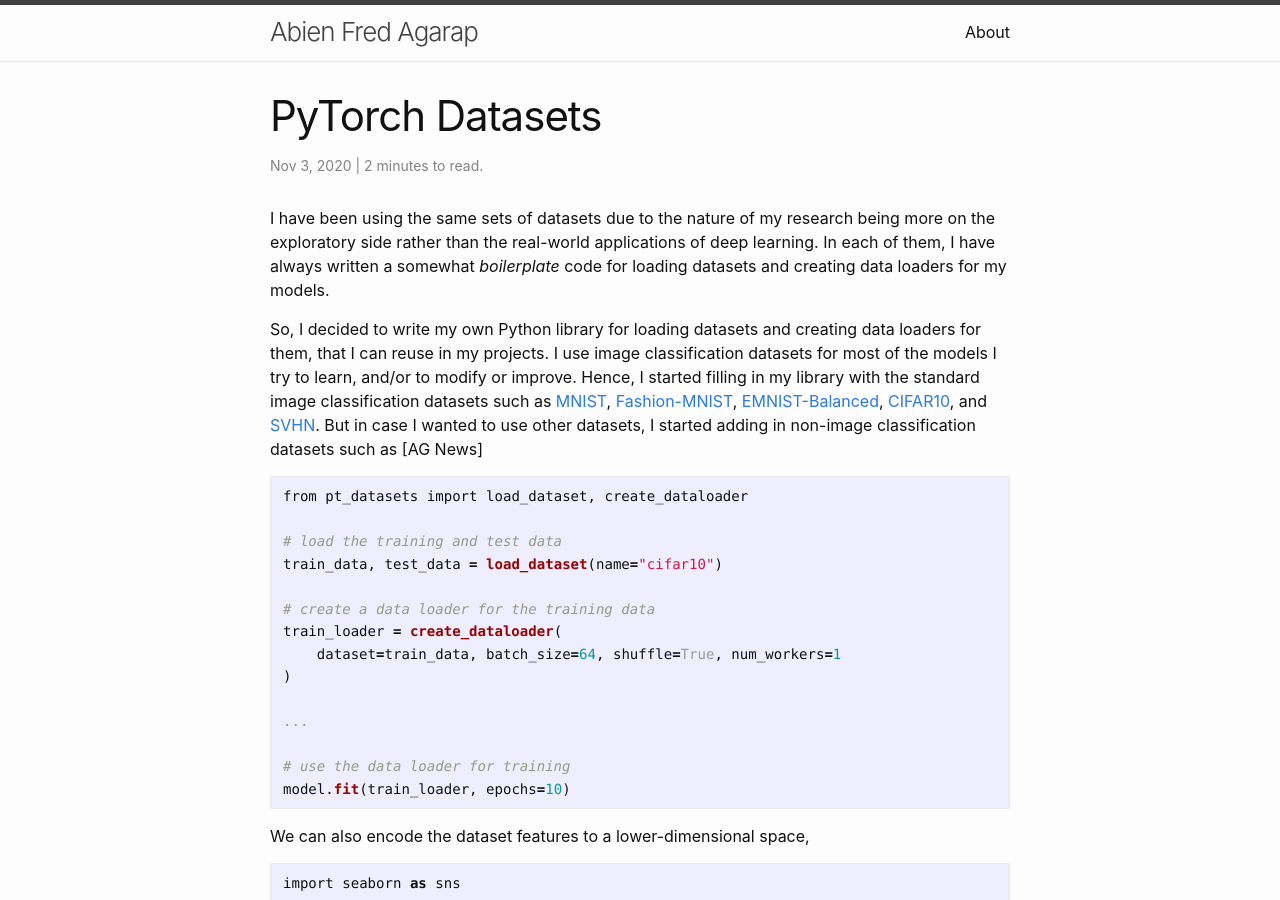
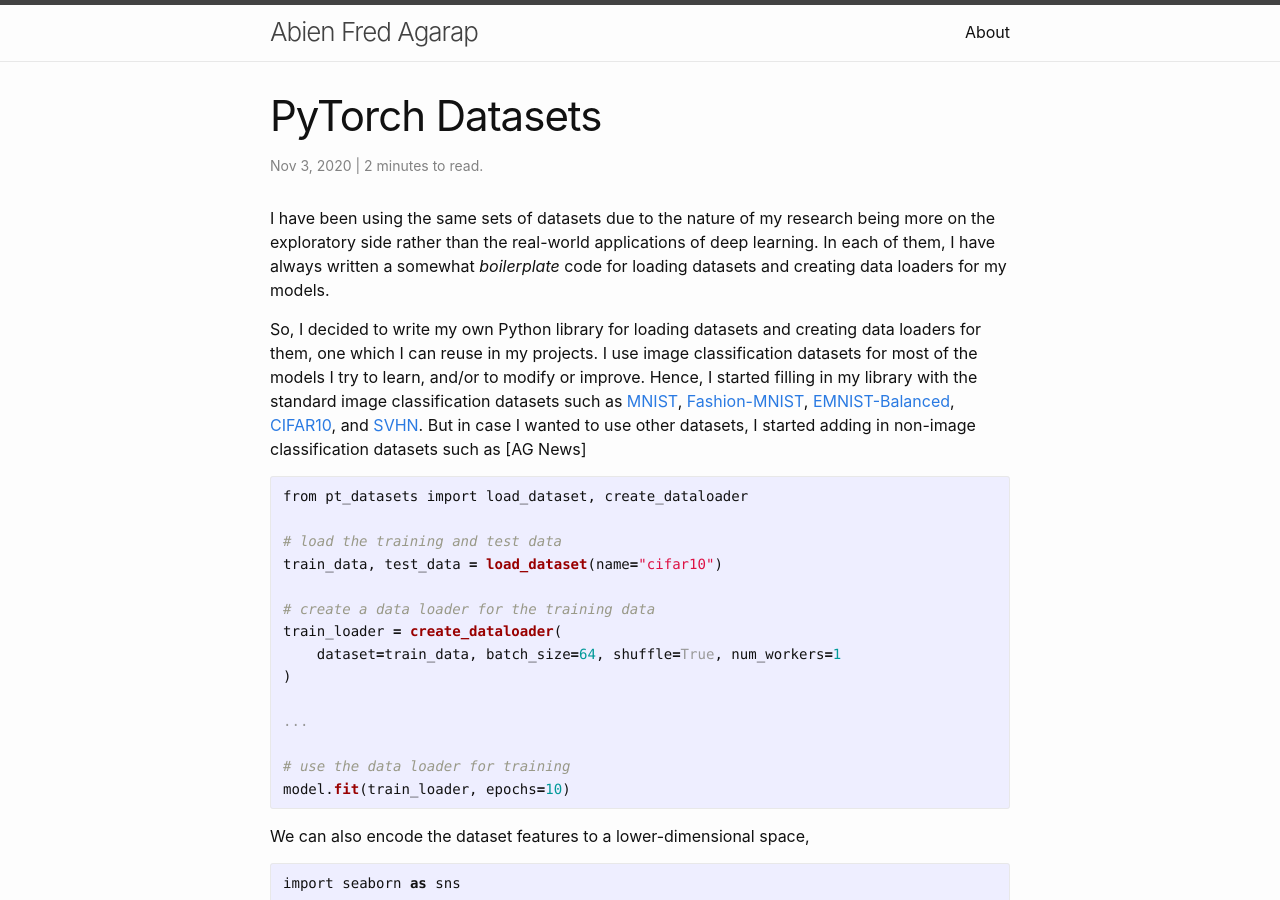
Before and after one commit to AFAgarap/AFAgarap.github.io, a Jekyll site: the page built from _posts/2020-11-03-pytorch-datasets.md, in a window 1280 px wide and 900 px high. Built offline with Jekyll 4.4.1, drawn with Linux system fonts in a browser that asks for light colours; comment, search, counter and statistics services are not loaded.

Commit message:
revise statement

```diff
--- a/_posts/2020-11-03-pytorch-datasets.md
+++ b/_posts/2020-11-03-pytorch-datasets.md
@@ -12,7 +12,7 @@ learning. In each of them, I have always written a somewhat _boilerplate_ code
 for loading datasets and creating data loaders for my models.
 
 So, I decided to write my own Python library for loading datasets and creating
-data loaders for them, that I can reuse in my projects. I use image
+data loaders for them, one which I can reuse in my projects. I use image
 classification datasets for most of the models I try to learn, and/or to modify or
 improve. Hence, I started filling in my library with the standard image
 classification datasets such as [MNIST](https://pytorch.org/docs/stable/torchvision/datasets.html#mnist), [Fashion-MNIST](https://pytorch.org/docs/stable/torchvision/datasets.html#fashion-mnist), [EMNIST-Balanced](https://pytorch.org/docs/stable/torchvision/datasets.html#emnist), [CIFAR10](https://pytorch.org/docs/stable/torchvision/datasets.html#cifar),
```
